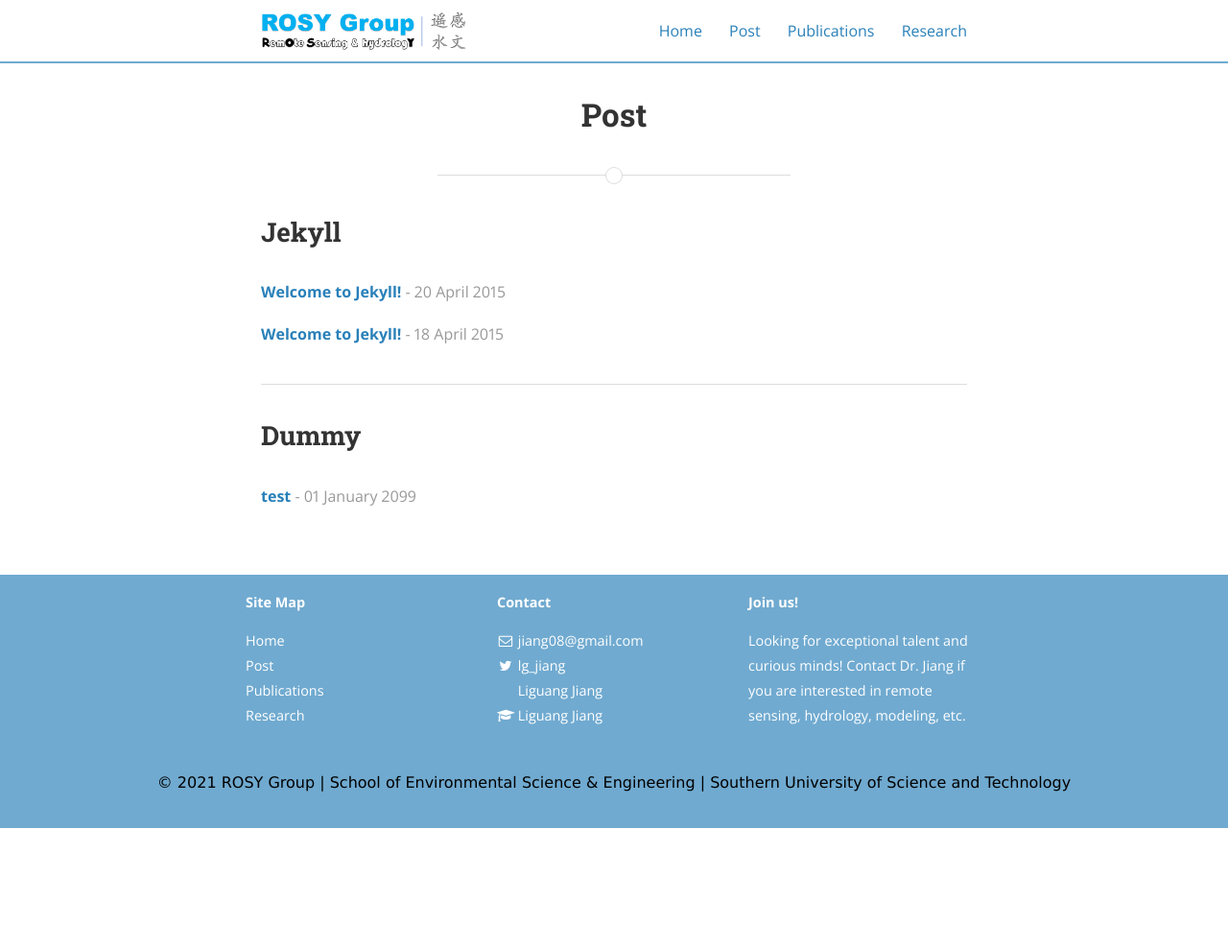
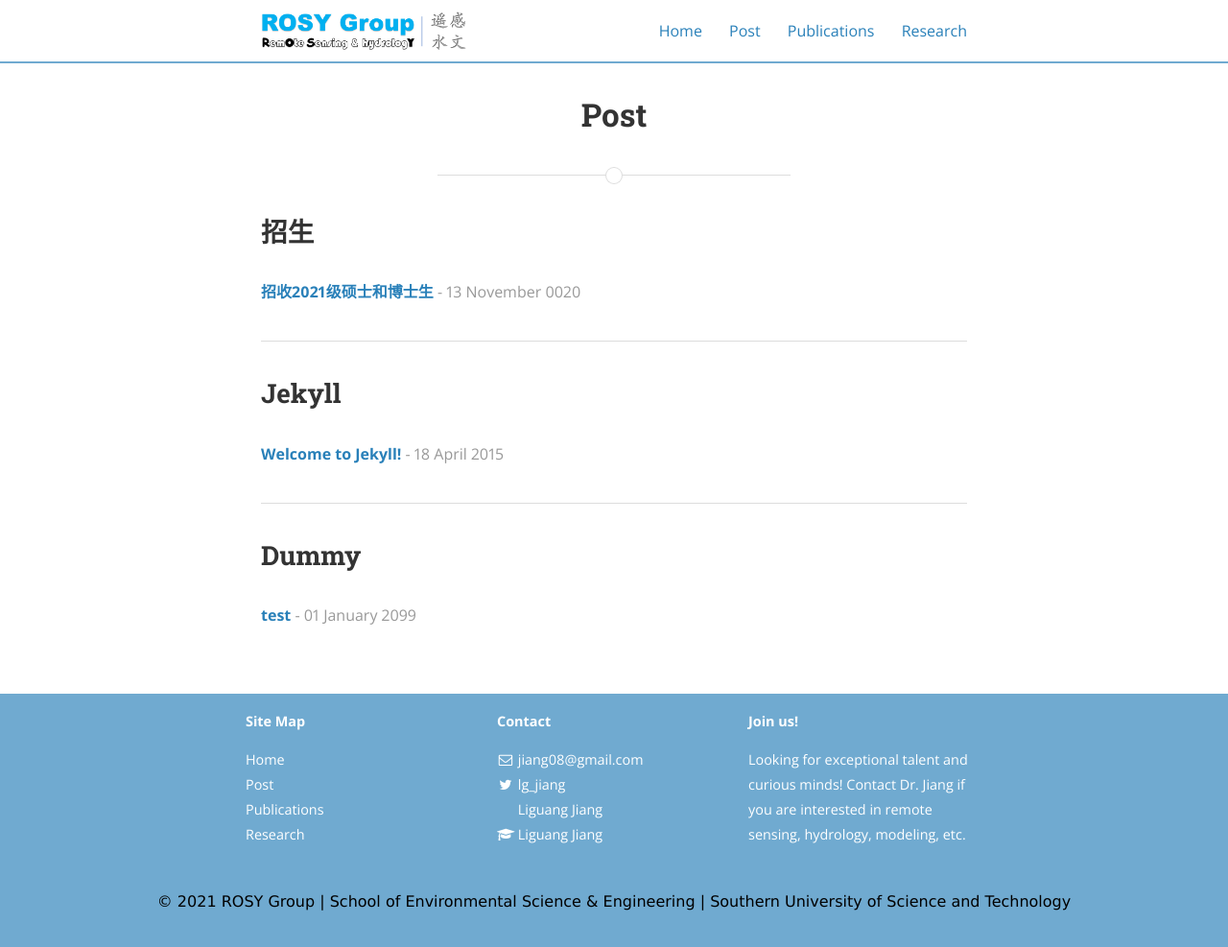
Before and after one commit to 12530/rshydro, a Jekyll site: the page built from post.md, in a window 1280 px wide and 987 px high. Shown: the whole window at 96% size. Built offline with Jekyll 4.4.1, drawn with Linux system fonts in a browser that asks for light colours; nearby versions of some CDN libraries; part of the change alters nothing that is shown.

Commit message:
Update 2015-04-20-welcome-to-jekyll.markdown

````diff
--- a/_posts/2015-04-20-welcome-to-jekyll.markdown
+++ b/_posts/2015-04-20-welcome-to-jekyll.markdown
@@ -1,92 +1,26 @@
 ---
 layout: post
-title:  "Welcome to Jekyll!"
-date:   2015-04-20 08:43:59
-author: Ben Centra
-categories: Jekyll
-tags:	jekyll welcome
+title:  "招收2021级硕士和博士生"
+date:   020-11-13
+author: ljia
+categories: 招生
+tags:	招生
 cover:  "/assets/instacode.png"
 ---
 
-You’ll find this post in your `_posts` directory. Go ahead and edit it and re-build the site to see your changes. You can rebuild the site in many different ways, but the most common way is to run `jekyll serve`, which launches a web server and auto-regenerates your site when a file is updated.
+南方科技大学环境学院姜丽光课题组 招收2021级硕士和博士生
+南方科技大学是国家高等教育综合改革试验校，突出“创知、创新、创业”的办学特色，目标是建成国际化高水平研究型大学。本着有利于拔尖创新人才选拔，有利于公平、公正的原则，我校博士生招生全面实行“申请-考核”制。学校为硕士/博士研究生提供了丰厚的奖学金（博士生每年10万元奖学金）、优越的住宿条件（独立单人间）和一流的科研实验条件（与国际交流机会多）。
+2021年南方科技大学博士生招生报考通知请参见 https://gs.sustech.edu.cn/boshi2021/1879
+南方科技大学环境学院 遥感水文学 课题组由姜丽光助理教授负责。课题组负责人已发表SCI论文20余篇，其中一作/通讯共14篇，主要发表在Remote Sensing of Environment（4 篇），Geophysical Research Letters，Journal of Hydrology, Journal of Geophysical Research – Atmospheres 等。详细信息请参见 https://rshydro.org 该课题组与丹麦技术大学（DTU）、丹麦水力学研究所（DHI）、丹麦空间研究所（DTU Space）、法国国家空间中心（CNES）、中科院地理所、武汉大学等国内外知名机构有广泛的合作。课题组支持硕/博士生在读期间进行国际交流；毕业后推荐前往海外深造。
+重点开展对地观测（Earth Observation, EO）在水文和水资源领域的理论和应用研究。主要应用卫星测高（altimetry）、卫星影像（imagery）、重力测量（gravimetry）等遥感数据，并结合水文模型/水动力模型等技术手段，开展地表水体（江、河、湖、库等）动态变化监测、分析、模拟和预报等。
+主要研究内容有以下：
+1）遥感卫星测高数据处理与应用.
+2)  基于UAV的河道形态/水文变量测量.
+3）无河道断面形态条件下的水动力模拟.
+4）资料稀缺地区，流域分类和模型参数化研究.
+5）基于多目标的水文、水动力模型校正。
 
-## Adding New Posts
-
-To add new posts, simply add a file in the `_posts` directory that follows the convention `YYYY-MM-DD-name-of-post.ext` and includes the necessary front matter. Take a look at the source for this post to get an idea about how it works.
-
-### Tags and Categories
-
-If you list one or more categories or tags in the front matter of your post, they will be included with the post on the page as links. Clicking the link will bring you to an auto-generated archive page for the category or tag, created using the [jekyll-archive][jekyll-archive] gem.
-
-### Cover Images
-
-To add a cover image to your post, set the "cover" property in the front matter with the relative URL of the image (i.e. <code>cover: "/assets/cover_image.jpg"</code>).
-
-### Code Snippets
-
-You can use [highlight.js][highlight] to add syntax highlight code snippets:
-
-Use the [Liquid][liquid] `{% raw %}{% highlight <language> %}{% endraw %}` tag to add syntax highlighting to code snippets.
-
-For instance, this template...
-{% highlight html %}
-{% raw %}{% highlight javascript %}
-function demo(string, times) {
-  for (var i = 0; i < times; i++) {
-    console.log(string);
-  }
-}
-demo("hello, world!", 10);
-{% endhighlight %}{% endraw %}
-{% endhighlight %}
-
-...will come out looking like this:
-
-{% highlight javascript %}
-function demo(string, times) {
-  for (var i = 0; i < times; i++) {
-    console.log(string);
-  }
-}
-demo("hello, world!", 10);
-{% endhighlight %}
-
-Syntax highlighting is done using [highlight.js][highlight]. You can change the active theme in [head.html](https://github.com/bencentra/centrarium/blob/2dcd73d09e104c3798202b0e14c1db9fa6e77bc7/_includes/head.html#L15).
-
-### Blockquotes
-
-> "Blockquotes will be indented, italicized, and given a subdued light gray font. These are good for side comments not directly related to your content, or long quotations from external sources." - Some Smart Guy
-
-### Images
-
-Lightbox has been enabled for images. To create the link that'll launch the lightbox, add <code>data-lightbox</code> and <code>data-title</code> attributes to an <code>&lt;a&gt;</code> tag around your <code>&lt;img&gt;</code> tag. The result is:
-
-<a href="//bencentra.com/assets/images/falcon9_large.jpg" data-lightbox="falcon9-large" data-title="Check out the Falcon 9 from SpaceX">
-  <img src="//bencentra.com/assets/images/falcon9_small.jpg" title="Check out the Falcon 9 from SpaceX">
-</a>
-
-For more information, check out the [Lightbox][lightbox] website.
-
-### Tooltips
-
-With Tippy.js, you can add tooltips to your text with a little bit of HTML and JavaScript. First, create the tooltip trigger: `<span class="tooltip" id="someId">trigger</span>`. Then in a `<script>` tag at the bottom of your page, add some code to initialize the tooltip when the document is ready: `window.tooltips.push(['#someId', { content: "Content" }])`
-
-See the [Tippy.js docs](https://atomiks.github.io/tippyjs/) for additional configuration that you can provide for your tooltips.
-
-You can also use a Liquid `include` to import tooltip text or HTML from an external file:
-
-```
-window.tooltips.push(['#someOtherId', { content: "{% raw %}{% include tooltips/example.html %}{% endraw %}" }])
-```
-
-To modify the styles for tooltip triggers, find the `.tooltip` class in `_layout.scss`.
-
-Here's an <span class="tooltip" id="someId">example tooltip</span>, and <span class="tooltip" id="someOtherId">here's another</span>.
-
-<br/>
-{% include page_divider.html %}
-
-Check out the [Jekyll docs][jekyll] for more info on how to get the most out of Jekyll. File all bugs/feature requests at [Jekyll’s GitHub repo][jekyll-gh]. If you have questions, you can ask them on [Jekyll’s dedicated Help repository][jekyll-help].
+国内知名高校成绩优秀，有地理、遥感、水文等背景者优先考虑。欢迎感兴趣的同学来信交流；有意申请者请将详细简历发送至以下邮箱：ljia@env.dtu.dk
 
 [jekyll]:      http://jekyllrb.com
 [jekyll-gh]:   https://github.com/jekyll/jekyll
````
